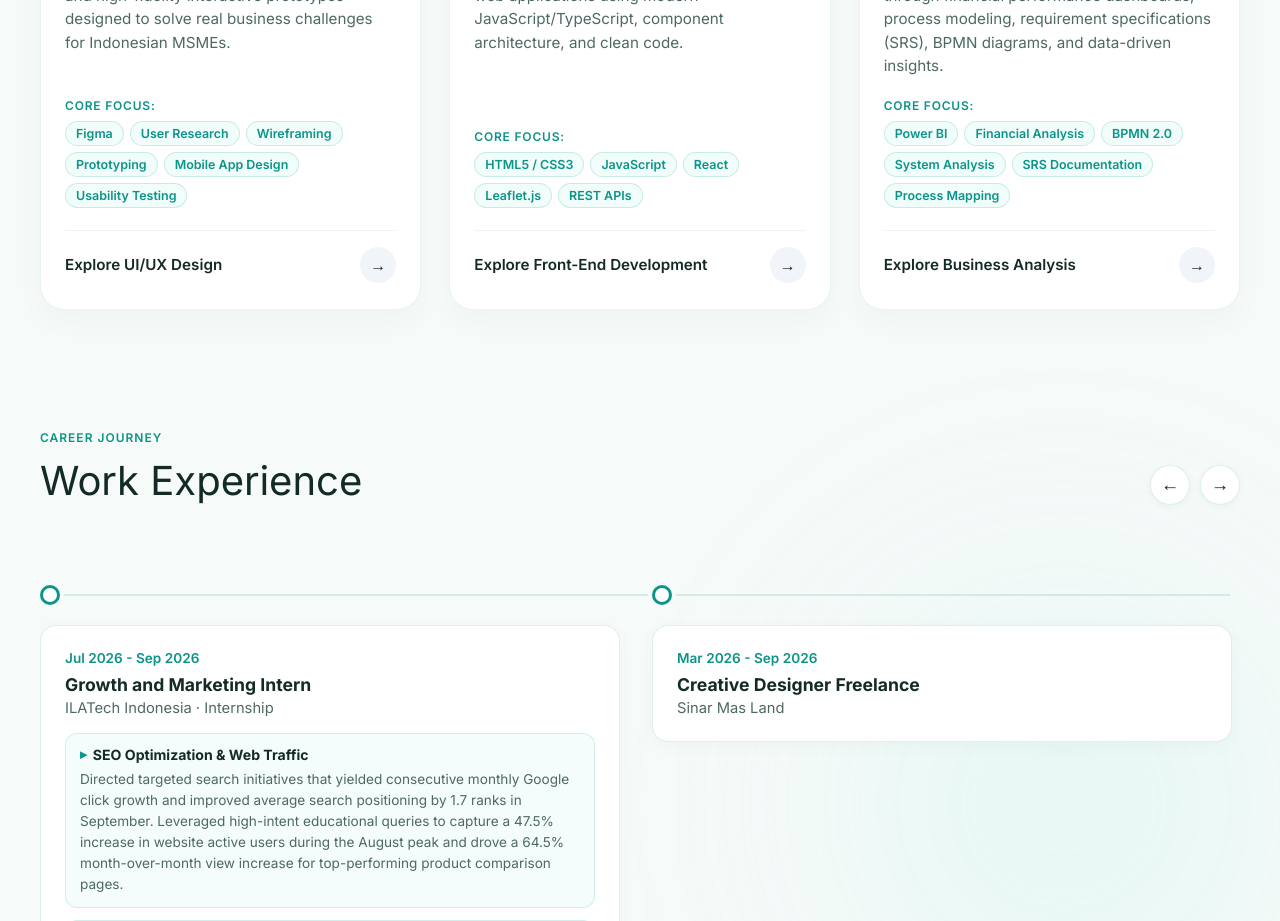
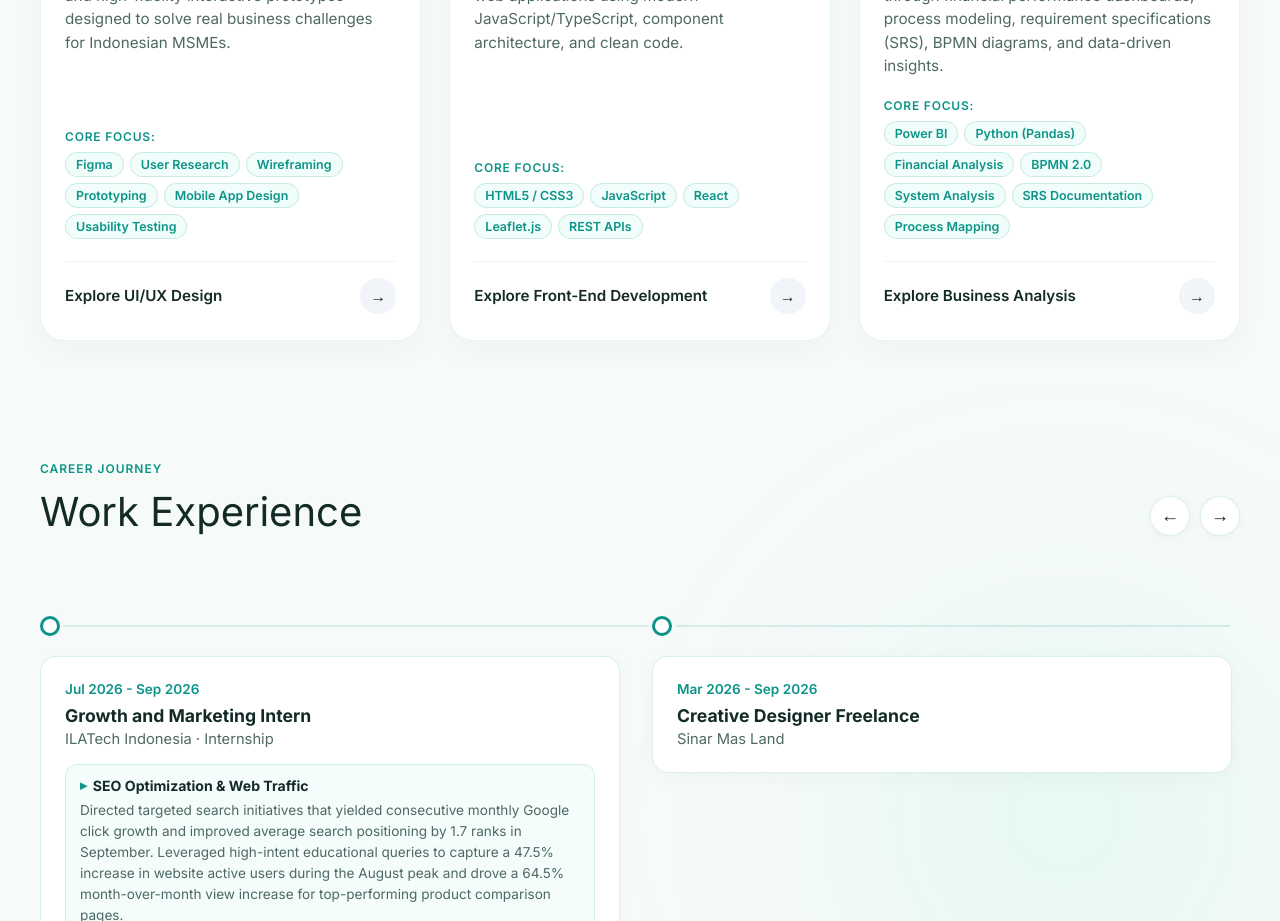
Before and after one commit to ltciamichelle/ITportfolio, a React (Vite) app: page / in a window 1280 px wide. Shown: the part 1320-2241 px from the top of the page. Built offline with nearby package versions, Linux system fonts and the light colour scheme.

Commit message:
Add Python (Pandas) and Financial Analysis skills to Apple project

```diff
--- a/src/App.tsx
+++ b/src/App.tsx
@@ -194,14 +194,14 @@ const CATEGORIES: Category[] = [
     count: '4 Projects',
     coverImage: '/Apple analysis.jpg',
     summary: 'Bridging business goals and technology through financial performance dashboards, process modeling, requirement specifications (SRS), BPMN diagrams, and data-driven insights.',
-    skills: ['Power BI', 'Financial Analysis', 'BPMN 2.0', 'System Analysis', 'SRS Documentation', 'Process Mapping'],
+    skills: ['Power BI', 'Python (Pandas)', 'Financial Analysis', 'BPMN 2.0', 'System Analysis', 'SRS Documentation', 'Process Mapping'],
     projects: [
       {
         title: 'Apple Inc. Financial Health Dashboard',
         role: 'Power BI Dashboard',
         description: 'Built a Power BI dashboard on 17 years of Apple SEC 10-K data (FY2009 to FY2025). Cleaned the data with an AI agent, calculated key ratios, and found strong growth, better margins, and rising leverage.',
         image: '/Apple analysis.jpg',
-        tags: ['Power BI']
+        tags: ['Power BI', 'Python (Pandas)', 'Financial Analysis']
       },
       {
         title: 'ERP Procurement Process Optimization',
```
